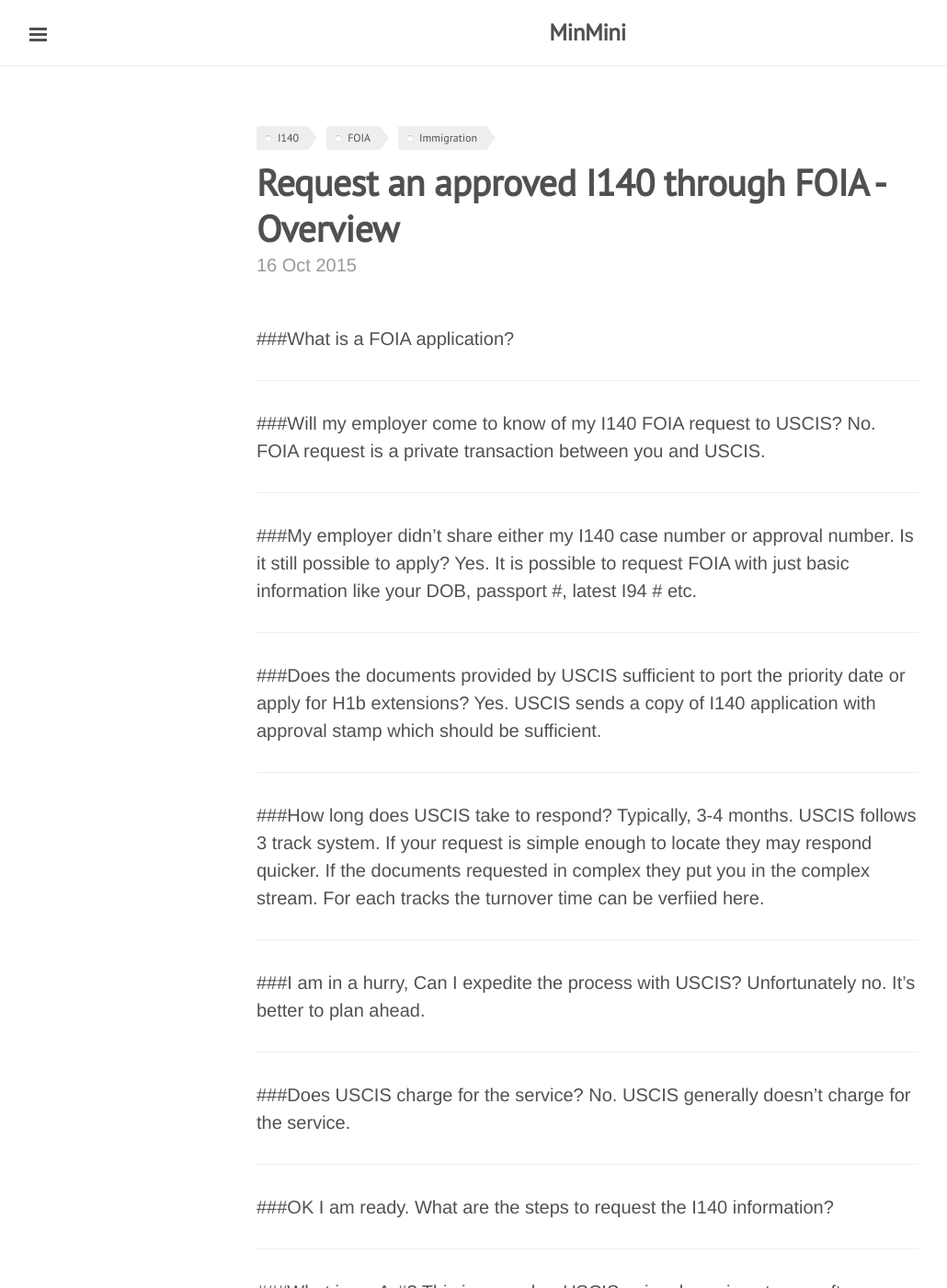
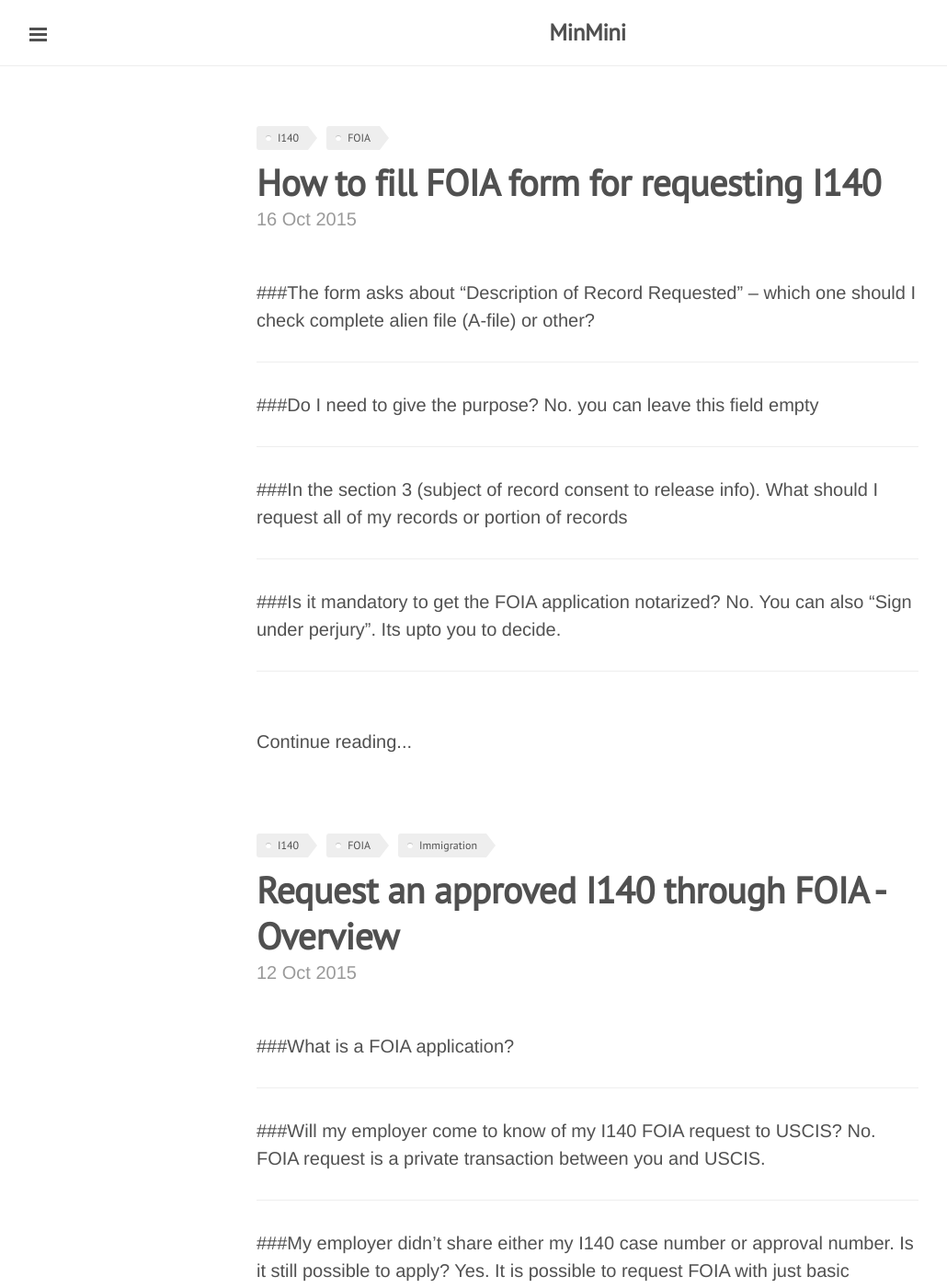
Before and after one commit to gitforwork2/gitforwork.github.io, a Jekyll site: the page built from index.html, in a window 1280 px wide and 1400 px high. Shown: the whole window at 92% size, without its empty margins (1-1031 px from the left). Built offline with Jekyll 4.4.1, drawn with Linux system fonts in a browser that asks for light colours; Markdown is read by kramdown in place of the engine named in the settings; the list of posts is cut into pages by our own code; some of the changed text lies outside the part shown.

Commit message:
refactor into 2 posts: fix dates

```diff
--- a/_posts/2015-10-12-request-i140-via-foia.md
+++ b/_posts/2015-10-12-request-i140-via-foia.md
@@ -1,7 +1,7 @@
 ---
 layout: post
 title: Request an approved I140 through FOIA - Overview
-date: 2015-10-16
+date: 2015-10-12
 tags: I140 FOIA Immigration
 comments: false
 description: Overview of the process to apply FOIA for getting approved I140 application.
```
Also changed, not shown: _posts/2015-10-16-i140-foia-form-help.md (+1 -1 lines).
